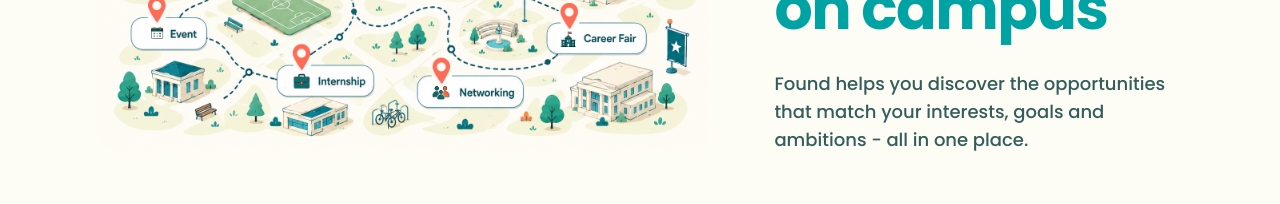
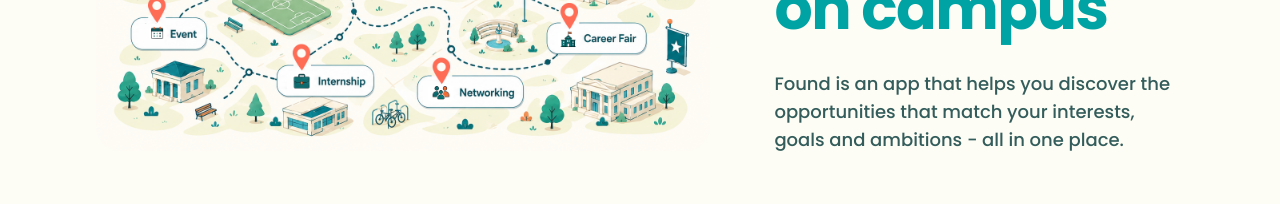
Before and after one commit to found0000/found, a React (Vite) app: page / in a window 1280 px wide. Shown: the part 422-626 px from the top of the page. Built offline with nearby package versions, Linux system fonts and the light colour scheme.

Commit message:
Update Hero.jsx

```diff
--- a/src/components/Hero.jsx
+++ b/src/components/Hero.jsx
@@ -41,7 +41,7 @@
             Your <span className="italic">personalized</span> guide to opportunities on campus
           </h1>
           <p className="text-base md:text-lg text-dark-teal/80 font-medium leading-relaxed max-w-lg">
-            Found helps you discover the opportunities that match your interests, goals and ambitions - all in one place.
+            Found is an app that helps you discover the opportunities that match your interests, goals and ambitions - all in one place.
           </p>
         </div>
 
```
